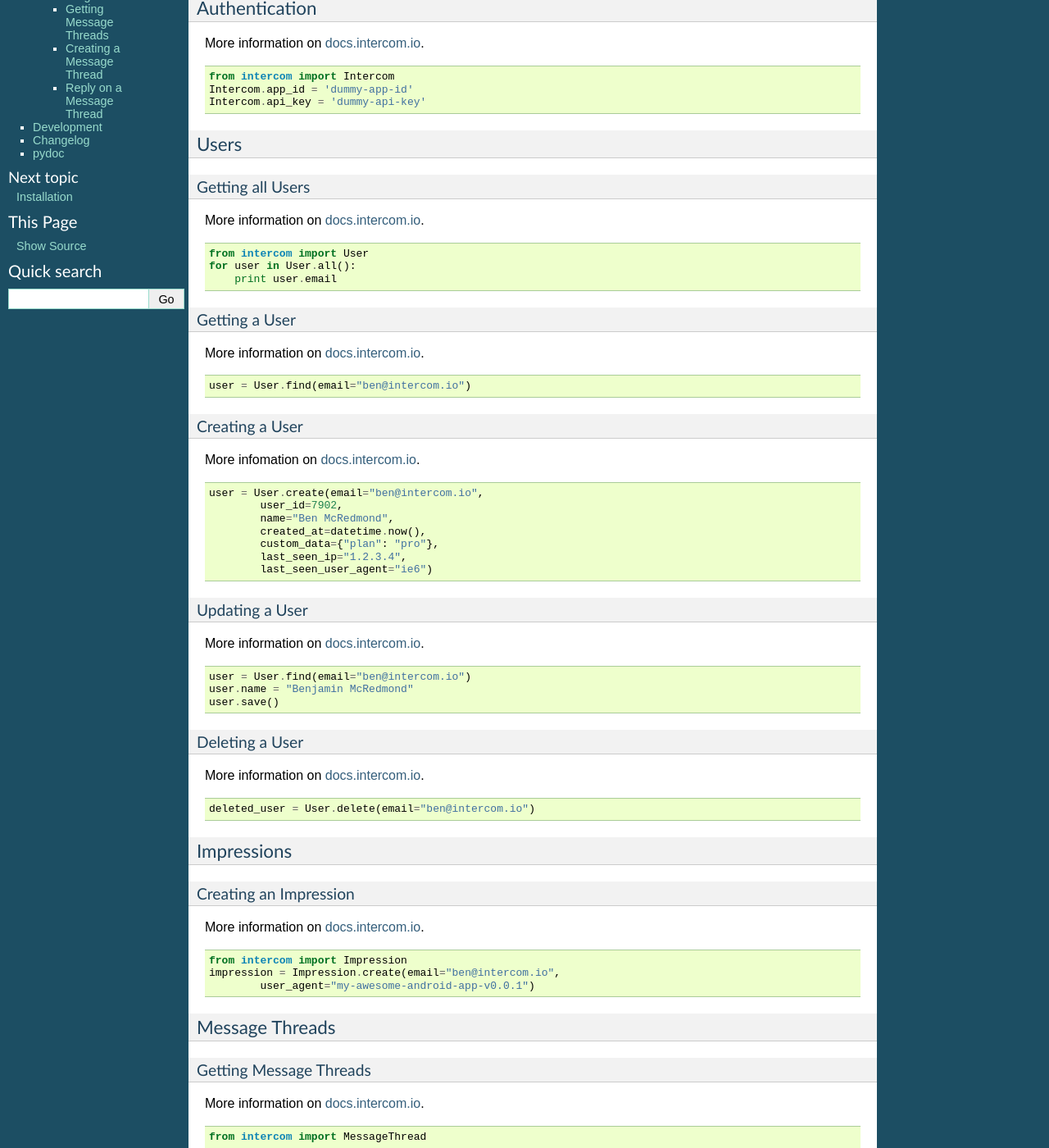
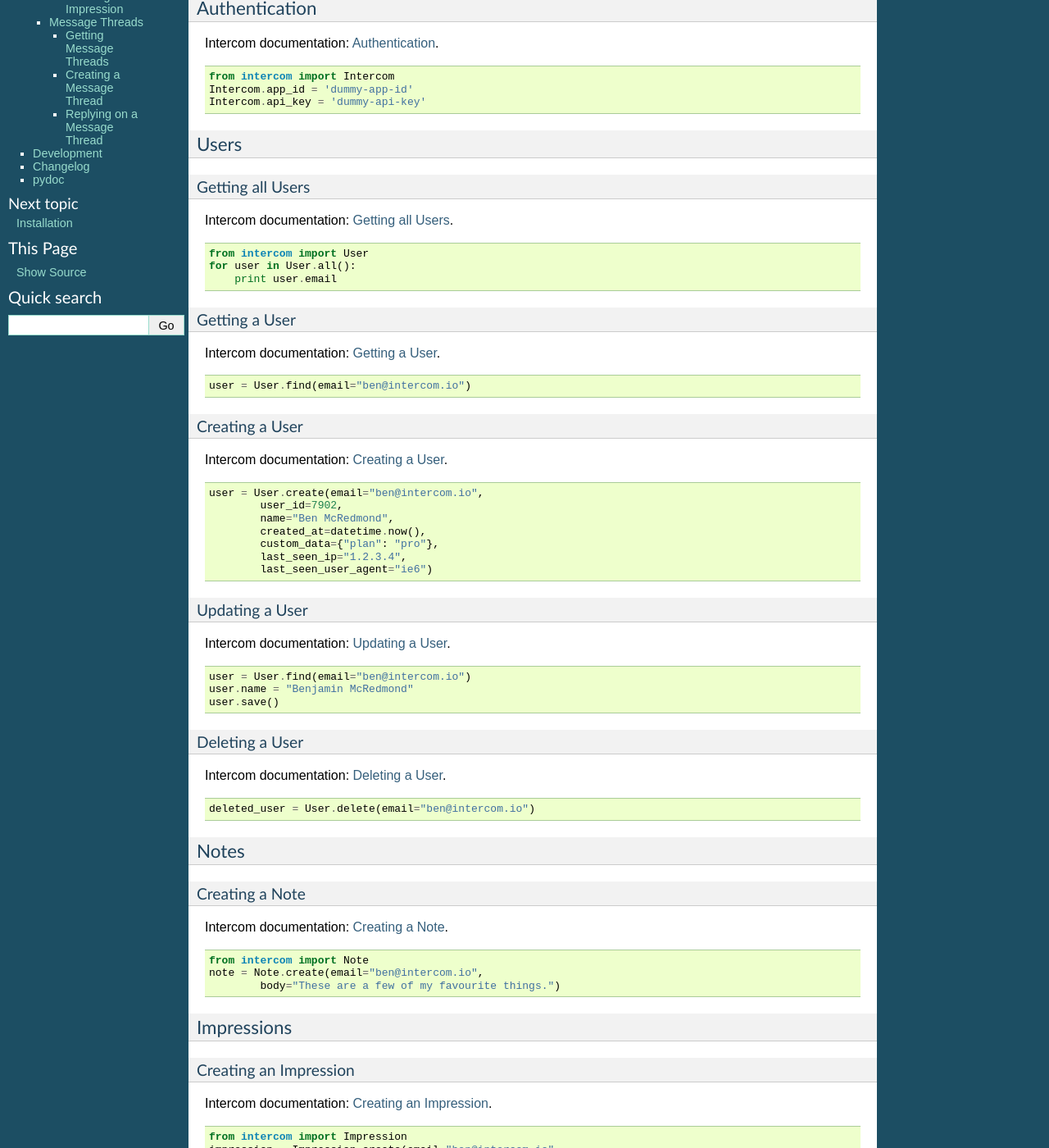
Before and after one commit to intercom/python-intercom, a Sphinx documentation site: the page built from docs/index.rst, in a window 1280 px wide and 1400 px high, scrolled down 311 px. Shown: the whole window at 82% size. Built offline with Sphinx 7.4.7, drawn with Linux system fonts in a browser that asks for light colours; some of the changed text lies outside the part shown.

Commit message:
No static files used, so reference removed from conf.py. Modified all links to docs.intercom.io in the main index. Added section on Notes.

```diff
--- a/docs/conf.py
+++ b/docs/conf.py
@@ -123,7 +123,7 @@
 # Add any paths that contain custom static files (such as style sheets) here,
 # relative to this directory. They are copied after the builtin static files,
 # so a file named "default.css" will overwrite the builtin "default.css".
-html_static_path = ['_static']
+# html_static_path = ['_static']
 
 # If not '', a 'Last updated on:' timestamp is inserted at every page bottom,
 # using the given strftime format.
--- a/docs/index.rst
+++ b/docs/index.rst
@@ -27,7 +27,7 @@
 Authentication
 ---------------
 
-More information on `docs.intercom.io <http://docs.intercom.io/api#authentication>`_.
+Intercom documentation: `Authentication <http://docs.intercom.io/api#authentication>`_.
 
 ::
 
@@ -41,7 +41,7 @@
 Getting all Users
 +++++++++++++++++
 
-More information on `docs.intercom.io <http://docs.intercom.io/api#getting_all_users>`_.
+Intercom documentation: `Getting all Users <http://docs.intercom.io/api#getting_all_users>`_.
 
 ::
 
@@ -52,7 +52,7 @@
 Getting a User
 ++++++++++++++
 
-More information on `docs.intercom.io <http://docs.intercom.io/api#getting_a_user>`_.
+Intercom documentation: `Getting a User <http://docs.intercom.io/api#getting_a_user>`_.
 
 ::
 
@@ -61,7 +61,7 @@
 Creating a User
 +++++++++++++++
 
-More infomation on `docs.intercom.io <http://docs.intercom.io/api#creating_a_user>`_.
+Intercom documentation: `Creating a User <http://docs.intercom.io/api#creating_a_user>`_.
 
 ::
 
@@ -76,7 +76,7 @@
 Updating a User
 +++++++++++++++
 
-More information on `docs.intercom.io <http://docs.intercom.io/api#updating_a_user>`_.
+Intercom documentation: `Updating a User <http://docs.intercom.io/api#updating_a_user>`_.
 
 ::
 
@@ -87,11 +87,25 @@
 Deleting a User
 +++++++++++++++
 
-More information on `docs.intercom.io <http://docs.intercom.io/api#deleting_a_user>`_.
+Intercom documentation: `Deleting a User <http://docs.intercom.io/api#deleting_a_user>`_.
 
 ::
 
     deleted_user = User.delete(email="ben@intercom.io")
+
+Notes
+-----
+
+Creating a Note
++++++++++++++++
+
+Intercom documentation: `Creating a Note <http://docs.intercom.io/api#creating_a_note>`_.
+
+::
+
+    from intercom import Note
+    note = Note.create(email="ben@intercom.io",
+            body="These are a few of my favourite things.")
 
 Impressions
 -----------
@@ -99,7 +113,7 @@
 Creating an Impression
 ++++++++++++++++++++++
 
-More information on `docs.intercom.io <http://docs.intercom.io/api#creating_an_impression>`_.
+Intercom documentation: `Creating an Impression <http://docs.intercom.io/api#creating_an_impression>`_.
 
 ::
 
@@ -113,7 +127,7 @@
 Getting Message Threads
 +++++++++++++++++++++++
 
-More information on `docs.intercom.io <http://docs.intercom.io/api#getting_messages>`_.
+Intercom documentation:  `Getting Message Threads <http://docs.intercom.io/api#getting_messages>`_.
 
 ::
 
@@ -129,13 +143,17 @@
 Creating a Message Thread
 +++++++++++++++++++++++++
 
+Intercom documentation:  `Getting a Message Thread <http://docs.intercom.io/api#creating_a_message>`_.
+
 ::
 
     message_thread = MessageThread.create(email="ben@intercom.io",
             body="Hey Intercom, What is up?")
 
-Reply on a Message Thread
-+++++++++++++++++++++++++
+Replying on a Message Thread
+++++++++++++++++++++++++++++
+
+Intercom documentation:  `Replying on a Message Thread <http://docs.intercom.io/api#replying_to_a_message>`_.
 
 ::
 
```
